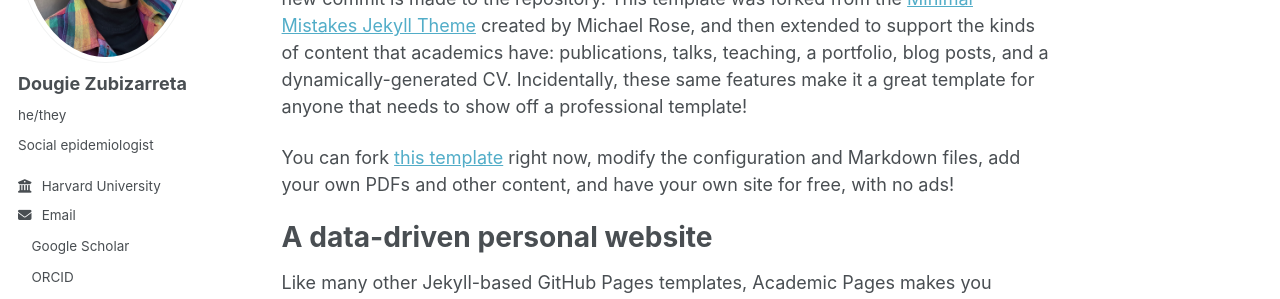
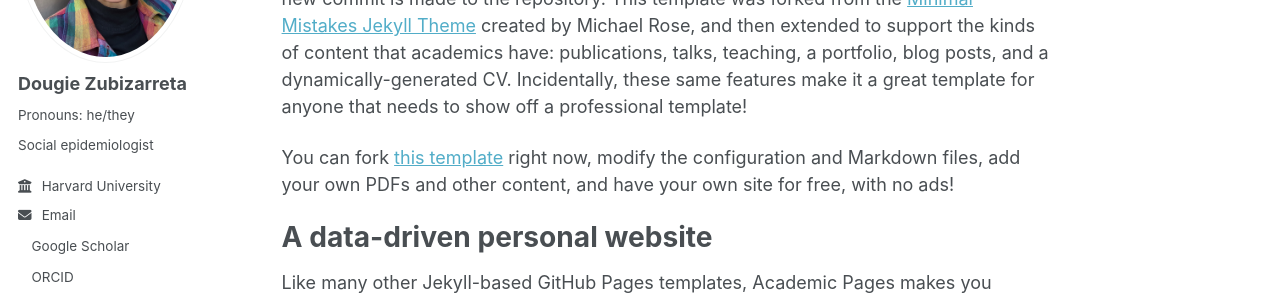
Before and after one commit to dougie-zubizarreta/dougie-zubizarreta.github.io, a Jekyll site: the page built from _pages/about.md, in a window 1280 px wide. Shown: the part 267-566 px from the top of the page. Built offline with Jekyll 4.4.1, drawn with Linux system fonts in a browser that asks for light colours; a style sheet for code colours, icons or effects is not loaded.

Commit message:
Update _config.yml

```diff
--- a/_config.yml
+++ b/_config.yml
@@ -25,7 +25,7 @@ author:
   # Biographic information
   avatar           : "profile.jpg"
   name             : "Dougie Zubizarreta"
-  pronouns         : "he/they"
+  pronouns         : "Pronouns: he/they"
   bio              : "Social epidemiologist"
   location         : #"Earth"
   employer         : "Harvard University"
```
